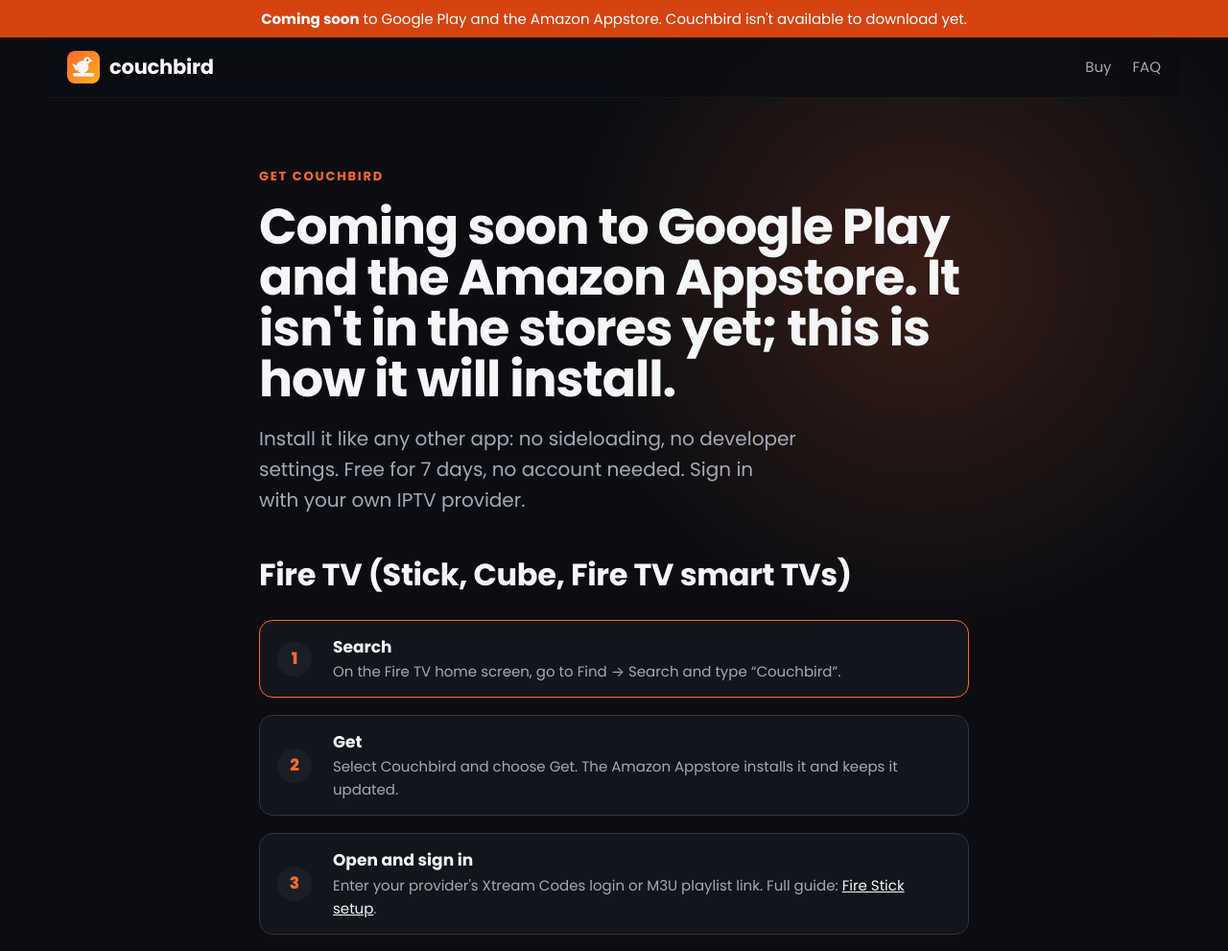
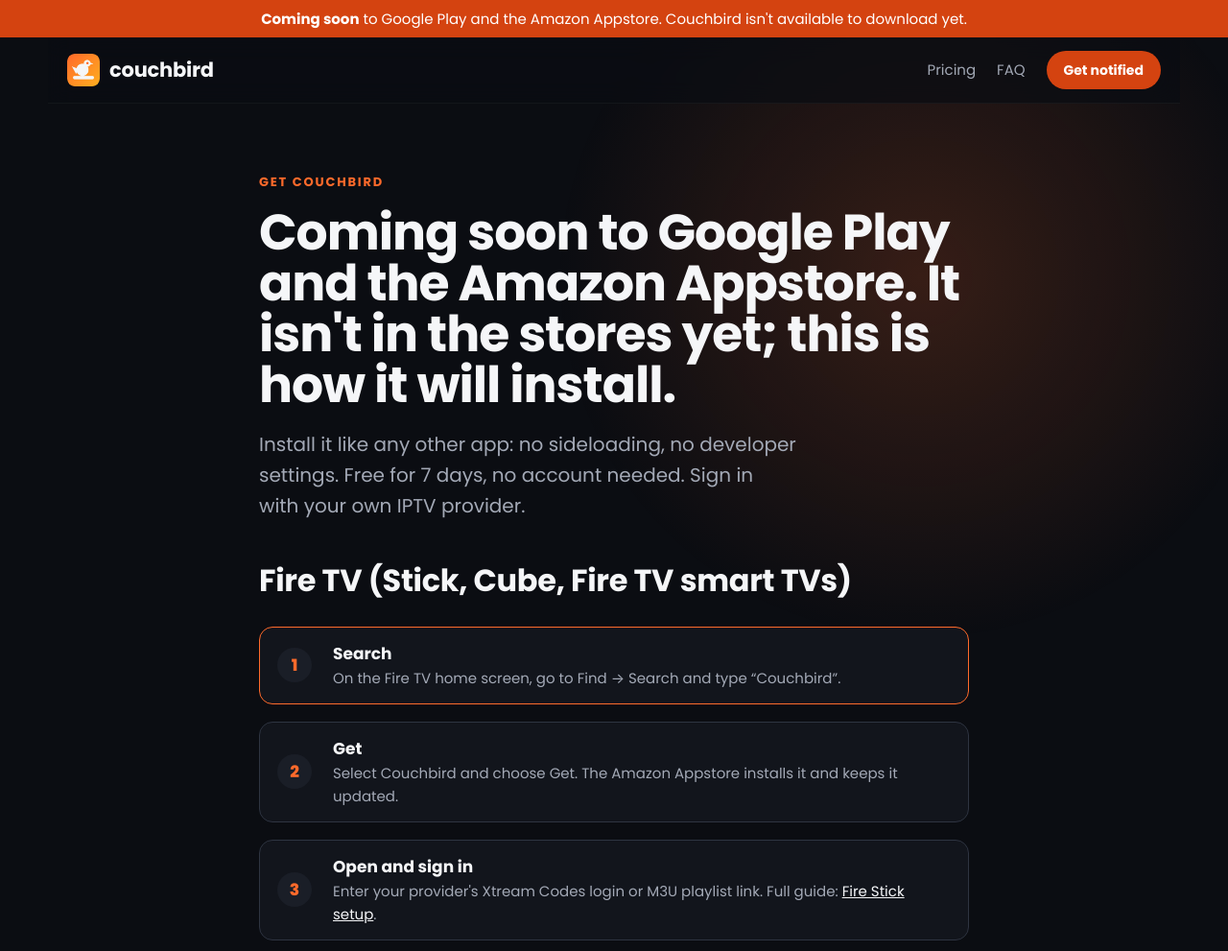
Before and after one commit to MasterOfGenies/getiptvgenie-site, a plain HTML site: page download/index.html in a window 1280 px wide. Shown: the top 991 px of the page at 96% size. Drawn offline with Linux system fonts and the light colour scheme.

Commit message:
Get notified button on the Download and Pricing pages
Co-Authored-By: Claude Opus 5.5 <noreply@anthropic.com>
Claude-Session: https://claude.ai/code/session_016n7DWr3faBbxGCJrgXeZsM

```diff
--- a/download/index.html
+++ b/download/index.html
@@ -10,7 +10,7 @@
 <body>
 <a class="skip" href="#main">Skip to content</a>
 <div class="soon-bar" role="note"><b>Coming soon</b> to Google Play and the Amazon Appstore. Couchbird isn't available to download yet.</div>
-<header class="nav"><a class="brand" href="../"><img src="/icon.png" alt="" width="34" height="34"><span>couchbird</span></a><nav><a href="../buy/">Buy</a><a href="../#faq">FAQ</a></nav></header>
+<header class="nav"><a class="brand" href="../"><img src="/icon.png" alt="" width="34" height="34"><span>couchbird</span></a><nav><a href="../buy/">Pricing</a><a href="../#faq">FAQ</a><a class="btn small" href="/#join">Get notified</a></nav></header>
 <main id="main">
 <section class="doc">
   <p class="kicker">Get Couchbird</p>
```
Also changed, not shown: buy/index.html (+1 -1 lines).
